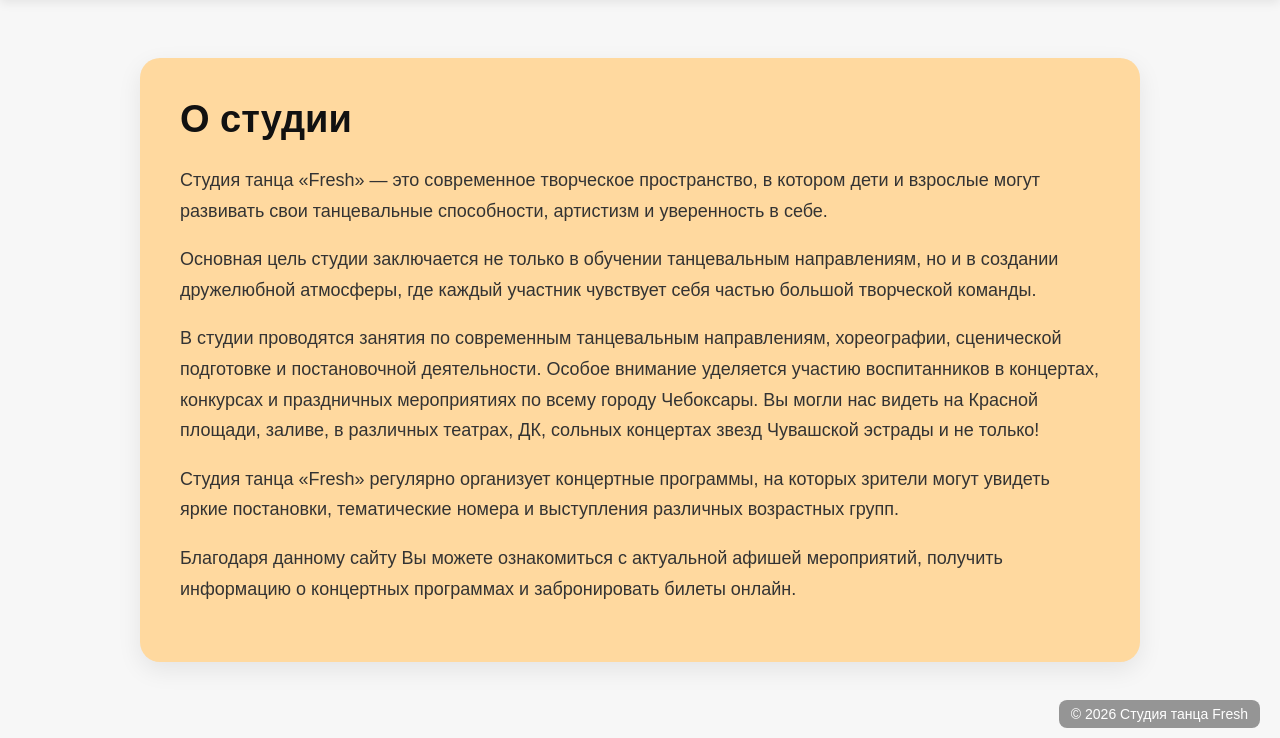
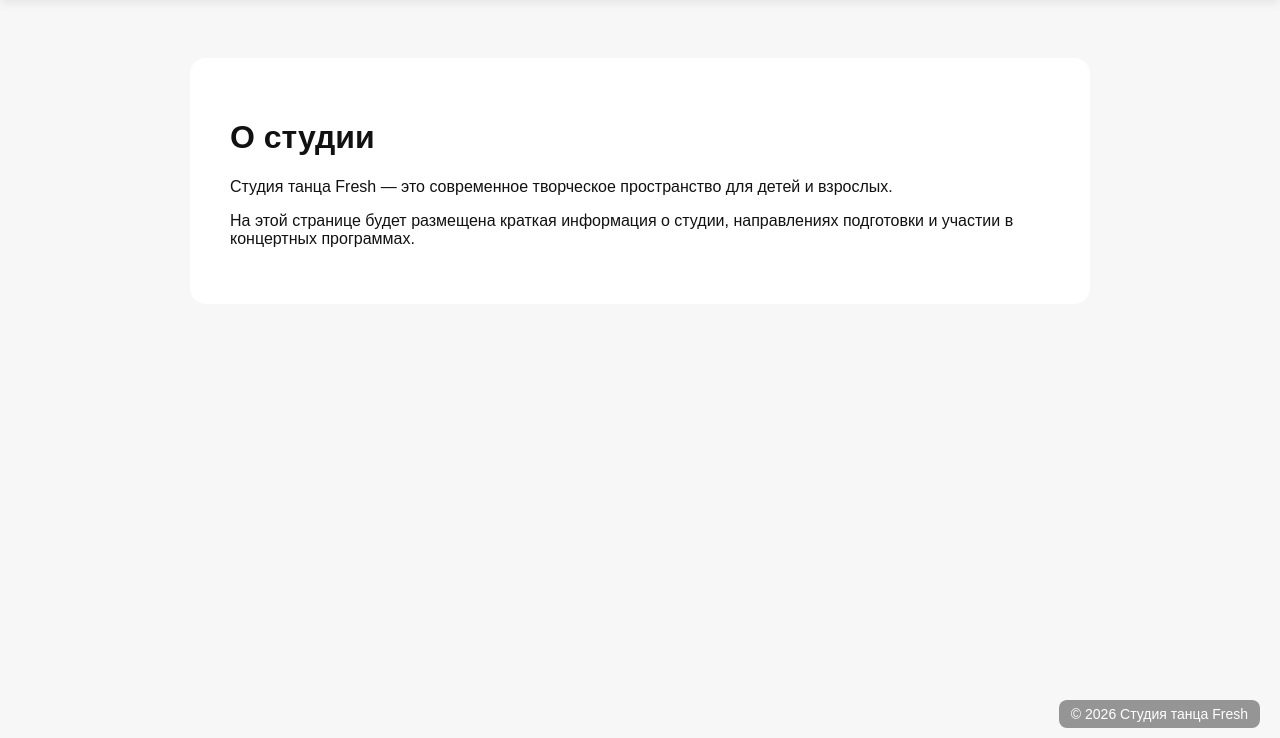
Before and after one commit to Stefany161616166/fresh-concert-calendar, a Django app: page /about/ in a window 1280 px wide. Shown: the part 62-800 px from the top of the page. Run offline with Django 5.2, Linux system fonts and the light colour scheme.

Commit message:
Update about.html

```diff
--- a/events/templates/events/about.html
+++ b/events/templates/events/about.html
@@ -2,83 +2,10 @@
 
 {% block title %}О студии{% endblock %}
 
-{% block extra_head %}
-<style>
-.about-page{
-    max-width: 1000px;
-    margin: 40px auto;
-    background: #ffd99f;
-    border-radius: 20px;
-    padding: 40px;
-    box-shadow: 0 8px 24px rgba(0,0,0,0.08);
-}
-
-.about-title{
-    font-size: 38px;
-    font-weight: 800;
-    margin-bottom: 24px;
-    color: #111;
-}
-
-.about-text{
-    font-size: 18px;
-    line-height: 1.7;
-    color: #333;
-}
-
-.about-text p{
-    margin-bottom: 18px;
-}
-
-@media (max-width: 700px){
-    .about-page{
-        margin: 20px 14px;
-        padding: 24px 18px;
-    }
-
-    .about-title{
-        font-size: 28px;
-    }
-
-    .about-text{
-        font-size: 16px;
-    }
-}
-</style>
-{% endblock %}
-
 {% block content %}
-<div class="about-page">
-    <div class="about-title">О студии</div>
-
-    <div class="about-text">
-        <p>
-            Студия танца «Fresh» — это современное творческое пространство, в котором дети и взрослые
-            могут развивать свои танцевальные способности, артистизм и уверенность в себе.
-        </p>
-
-        <p>
-            Основная цель студии заключается не только в обучении танцевальным направлениям,
-            но и в создании дружелюбной атмосферы, где каждый участник чувствует себя частью
-            большой творческой команды.
-        </p>
-
-        <p>
-            В студии проводятся занятия по современным танцевальным направлениям, хореографии,
-            сценической подготовке и постановочной деятельности. Особое внимание уделяется
-            участию воспитанников в концертах, конкурсах и праздничных мероприятиях по всему городу Чебоксары.
-            Вы могли нас видеть на Красной площади, заливе, в различных театрах, ДК, сольных концертах звезд Чувашской эстрады и не только!
-        </p>
-
-        <p>
-            Студия танца «Fresh» регулярно организует концертные программы, на которых зрители
-            могут увидеть яркие постановки, тематические номера и выступления различных возрастных групп.
-        </p>
-
-        <p>
-            Благодаря данному сайту Вы можете ознакомиться с актуальной афишей мероприятий,
-            получить информацию о концертных программах и забронировать билеты онлайн.
-        </p>
-    </div>
+<div style="max-width: 900px; margin: 40px auto; background: white; padding: 40px; border-radius: 16px;">
+    <h1>О студии</h1>
+    <p>Студия танца Fresh — это современное творческое пространство для детей и взрослых.</p>
+    <p>На этой странице будет размещена краткая информация о студии, направлениях подготовки и участии в концертных программах.</p>
 </div>
 {% endblock %}
```
